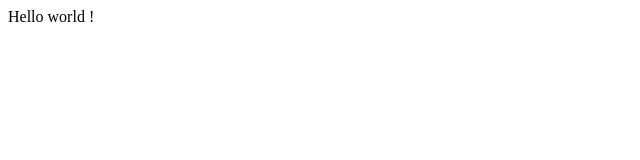
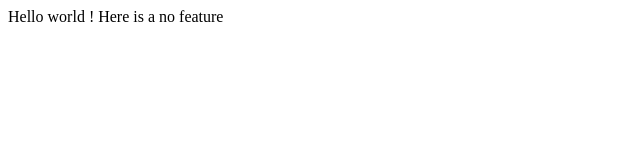
Before and after one commit to qi2piaf/proejct, a plain HTML site: page index.html in a window 1280 px wide. Shown: the whole page, without its empty margins (0-640 px from the left). Drawn offline with Linux system fonts and the light colour scheme.

Commit message:
added another line

```diff
--- a/index.html
+++ b/index.html
@@ -5,5 +5,6 @@
   </head>
   <body>
     Hello world !
+    Here is a no feature
   </body>
 </html>
```
